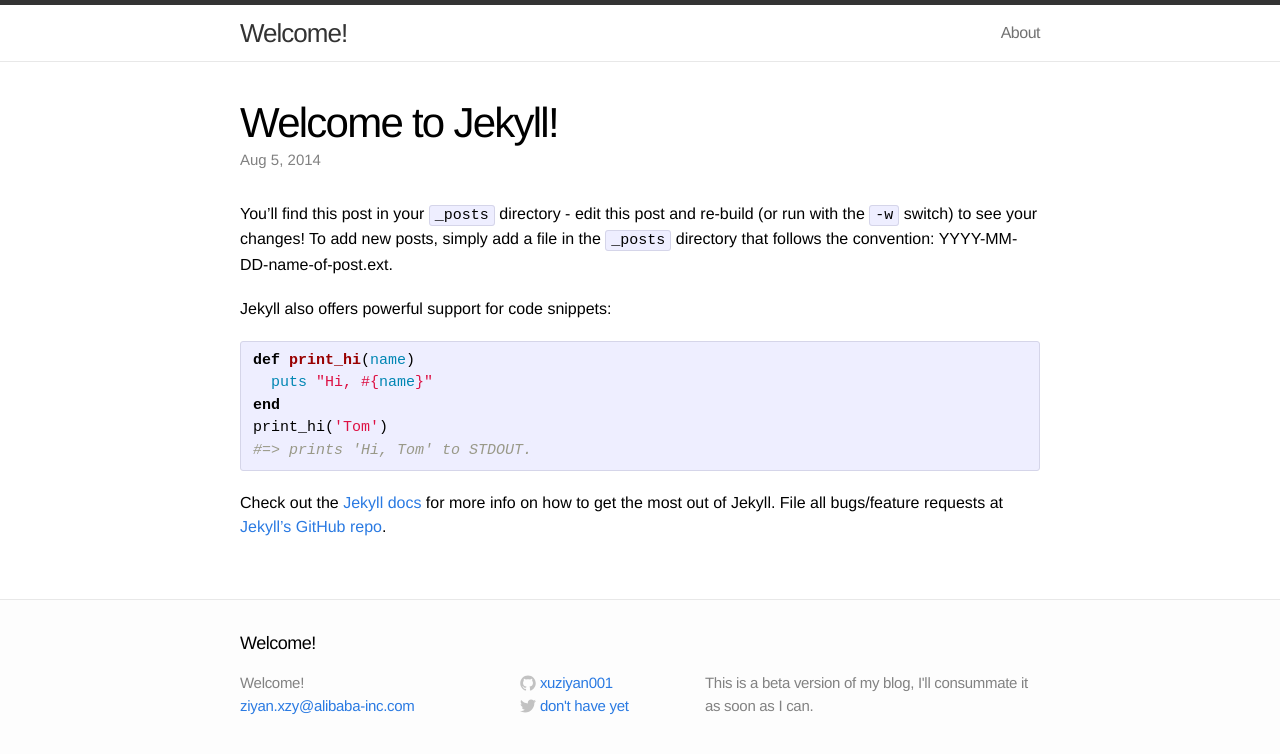
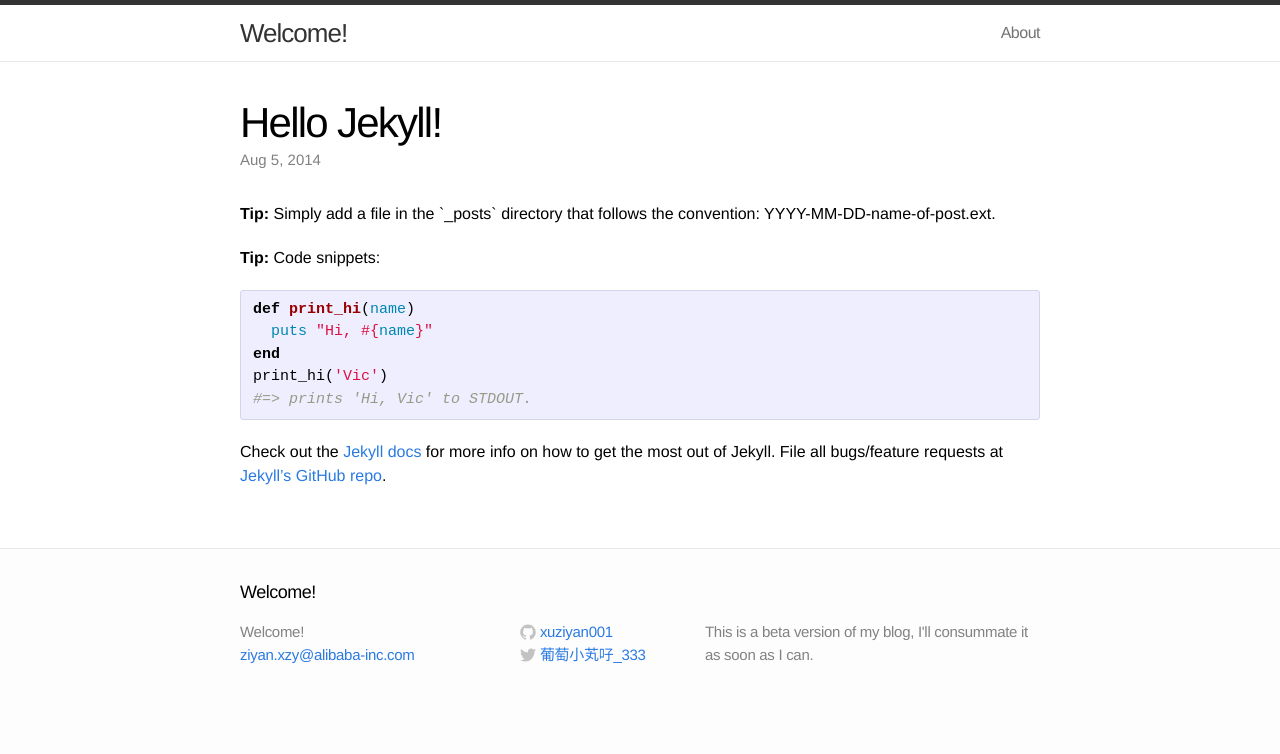
Before and after one commit to xuziyan001/xuziyan001.github.io, a Jekyll site: the page built from _posts/2014-08-05-hello-jekyll.markdown, in a window 1280 px wide. Shown: the top 754 px of the page. Built offline with Jekyll 4.4.1, drawn with Linux system fonts in a browser that asks for light colours.

Commit message:
weibo_username

```diff
--- a/_config.yml
+++ b/_config.yml
@@ -4,7 +4,7 @@
 description: "This is a beta version of my blog, I'll consummate it as soon as I can."
 baseurl: ""
 url: "http://xuziyan001.github.io"
-twitter_username: don't have yet
+weibo_username: 葡萄小芄吇_333
 github_username:  xuziyan001
 
 # Build settings
--- a/_includes/footer.html
+++ b/_includes/footer.html
@@ -49,6 +49,23 @@
             <span class="username">{{ site.twitter_username }}</span>
           </a>
         </li>{% endif %}
+		        {% if site.weibo_username %}<li>
+          <a href="http://weibo.com/1982789017/profile?topnav=1&wvr=5">
+            <span class="icon twitter">
+              <svg version="1.1" class="twitter-icon-svg" xmlns="http://www.w3.org/2000/svg" xmlns:xlink="http://www.w3.org/1999/xlink" x="0px" y="0px"
+                 viewBox="0 0 16 16" enable-background="new 0 0 16 16" xml:space="preserve">
+                <path fill="#C2C2C2" d="M15.969,3.058c-0.586,0.26-1.217,0.436-1.878,0.515c0.675-0.405,1.194-1.045,1.438-1.809
+                c-0.632,0.375-1.332,0.647-2.076,0.793c-0.596-0.636-1.446-1.033-2.387-1.033c-1.806,0-3.27,1.464-3.27,3.27
+                c0,0.256,0.029,0.506,0.085,0.745C5.163,5.404,2.753,4.102,1.14,2.124C0.859,2.607,0.698,3.168,0.698,3.767
+                c0,1.134,0.577,2.135,1.455,2.722C1.616,6.472,1.112,6.325,0.671,6.08c0,0.014,0,0.027,0,0.041c0,1.584,1.127,2.906,2.623,3.206
+                C3.02,9.402,2.731,9.442,2.433,9.442c-0.211,0-0.416-0.021-0.615-0.059c0.416,1.299,1.624,2.245,3.055,2.271
+                c-1.119,0.877-2.529,1.4-4.061,1.4c-0.264,0-0.524-0.015-0.78-0.046c1.447,0.928,3.166,1.469,5.013,1.469
+                c6.015,0,9.304-4.983,9.304-9.304c0-0.142-0.003-0.283-0.009-0.423C14.976,4.29,15.531,3.714,15.969,3.058z"/>
+              </svg>
+            </span>
+            <span class="username">{{ site.weibo_username }}</span>
+          </a>
+        </li>{% endif %}
       </ul>
     </div>
 
--- a/_posts/2014-08-05-welcome-to-jekyll.markdown
+++ b/_posts/2014-08-05-hello-jekyll.markdown
@@ -1,21 +1,21 @@
 ---
 layout: post
-title:  "Welcome to Jekyll!"
+title:  "Hello Jekyll!"
 date:   2014-08-05 14:14:58
 categories: jekyll update
 ---
-
-You'll find this post in your `_posts` directory - edit this post and re-build (or run with the `-w` switch) to see your changes!
-To add new posts, simply add a file in the `_posts` directory that follows the convention: YYYY-MM-DD-name-of-post.ext.
-
-Jekyll also offers powerful support for code snippets:
-
+<p>
+<b>Tip:</b> Simply add a file in the `_posts` directory that follows the convention: YYYY-MM-DD-name-of-post.ext.
+</p>
+<p>
+<b>Tip:</b> Code snippets:
+</p>
 {% highlight ruby %}
 def print_hi(name)
   puts "Hi, #{name}"
 end
-print_hi('Tom')
-#=> prints 'Hi, Tom' to STDOUT.
+print_hi('Vic')
+#=> prints 'Hi, Vic' to STDOUT.
 {% endhighlight %}
 
 Check out the [Jekyll docs][jekyll] for more info on how to get the most out of Jekyll. File all bugs/feature requests at [Jekyll's GitHub repo][jekyll-gh].
```
